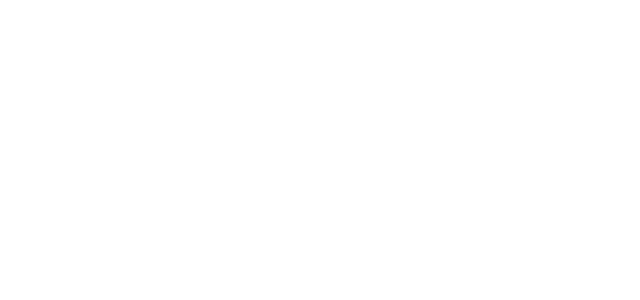
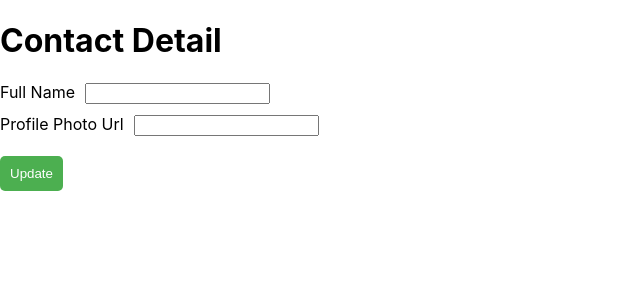
Before and after one commit to Balwantkiraula/ExpenseTrackerReact, a React (Create React App) app: page /update in a window 1280 px wide. Before the commit this address had no page. Shown: the top 300 px of the page, without its empty margins (0-640 px from the left). Built offline with nearby package versions, Linux system fonts and the light colour scheme.

Commit message:
Complete your profile

```diff
--- a/src/App.js
+++ b/src/App.js
@@ -2,6 +2,7 @@ import './App.css';
 import Login from './components/Login';
 import LoginPage from './components/LoginPage';
 import { BrowserRouter, Routes, Route } from 'react-router-dom';
+import UpdataProfile from './components/UpdataProfile';
 
 function App() {
   return (
@@ -9,6 +10,7 @@ function App() {
       <Routes>
         <Route path='/' element={<Login />} />
         <Route path='/login' element={<LoginPage />} />
+        <Route path='/update' element={ <UpdataProfile />}/>
       </Routes>
     </BrowserRouter>
   );
--- /dev/null
+++ b/src/components/UpdataProfile.js
@@ -0,0 +1,41 @@
+import React, { useState } from 'react'
+
+function UpdataProfile() {
+    const [updateProfile, setUpdateProfile]=useState([]);
+    const [name, setName]=useState('');
+    const [photo, setPhoto]=useState('');
+
+    const updateHandle= async(e)=>{
+    e.preventDefault();
+    const newLogin = { name, photo };
+    setUpdateProfile([...updateProfile, newLogin]);
+   const response = await fetch(`https://expensetracker-23569-default-rtdb.firebaseio.com/cart.json`, {
+    method: "POST",
+    headers: {
+      "Content-Type": "application/json",
+    },
+    body: JSON.stringify({name, photo}),
+});
+const data = await response.json();
+console.log(data);
+    // Clear input fields
+    setName('');
+    setPhoto('');
+    }
+  return (
+    <form onSubmit={updateHandle}>
+        <h1>Contact Detail</h1>
+        <div>
+            <label>Full Name</label>
+            <input  type='text' value={name} onChange={e =>setName(e.target.value)}/>
+        </div>
+        <div>
+            <label>Profile Photo Url</label>
+            <input  type='text' value={photo} onChange={e =>setPhoto(e.target.value)}/>
+        </div>
+        <button>Update</button>
+    </form>
+  )
+}
+
+export default UpdataProfile
--- a/src/components/Welcome.js
+++ b/src/components/Welcome.js
@@ -1,9 +1,18 @@
 import React from 'react'
+import { useNavigate } from 'react-router-dom';
 
 function Welcome() {
+  const history = useNavigate();
+  const completeHandle =() =>{
+    history("/update")
+  }
   return (
     <div>
-      <h1>Welcome to my Page</h1>
+      <div>
+        <p>Welcome to Expense Tracker</p>
+        </div>
+        <p>your Profile is incomplete.<button onClick={completeHandle}>Complete Now</button></p>
+
     </div>
   )
 }
```
